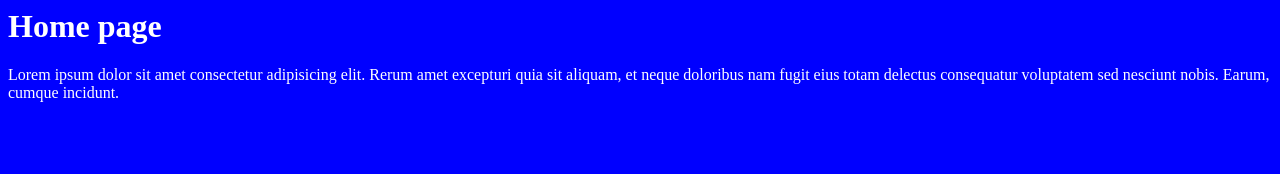
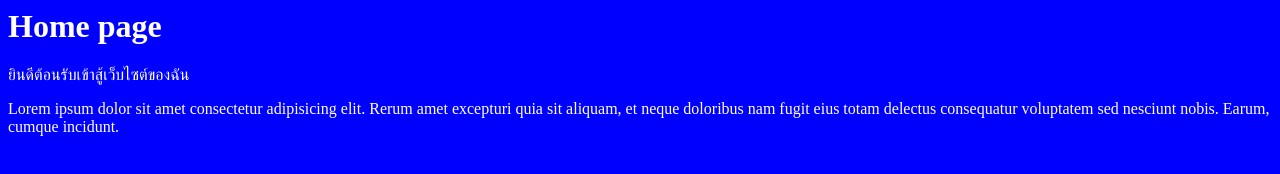
Before and after one commit to Bascontrol20/GIT-WORKSHOP, a plain HTML site: page index.html in a window 1280 px wide. Drawn offline with Linux system fonts and the light colour scheme.

Commit message:
EditHomePage add welcome message

```diff
--- a/index.html
+++ b/index.html
@@ -8,6 +8,7 @@
 </head>
 <body>
     <h1>Home page</h1>
+    <p>ยินดีต้อนรับเข้าสู้เว็บไซต์ของฉัน</p>
     <p>Lorem ipsum dolor sit amet consectetur adipisicing elit. Rerum amet excepturi quia sit aliquam, et neque doloribus nam fugit eius totam delectus consequatur voluptatem sed nesciunt nobis. Earum, cumque incidunt.</p>
 </body>
 </html>
```
